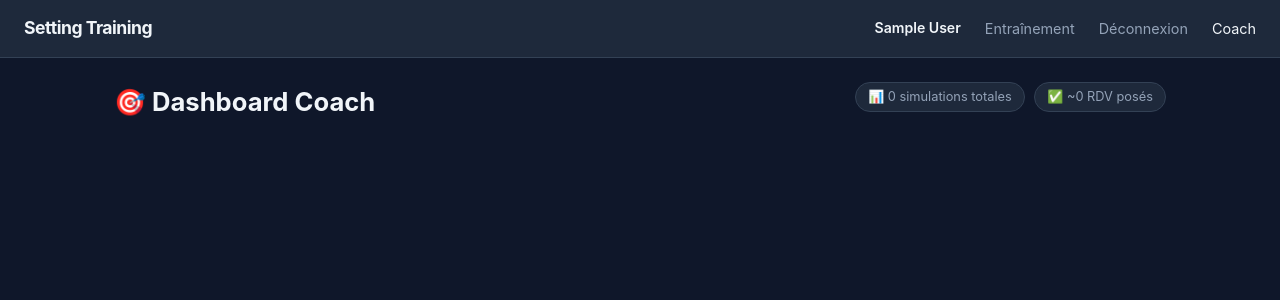
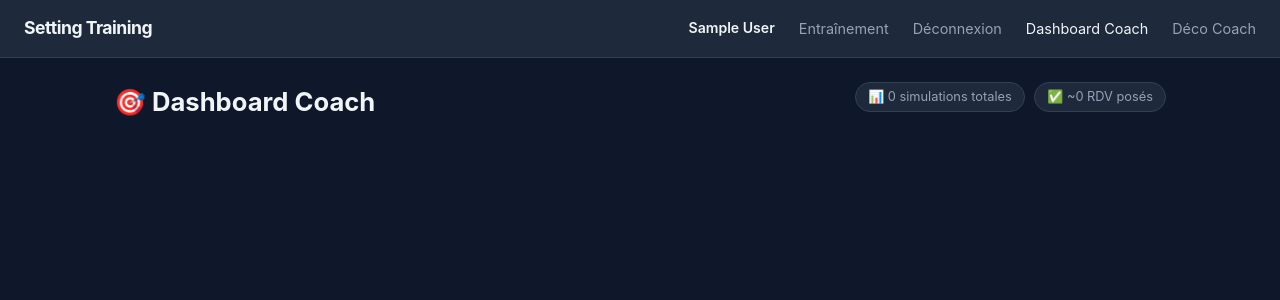
Before and after one commit to ysmleo2-bit/mon-projet, a Flask app: page /coach in a window 1280 px wide. Shown: the top 300 px of the page. Run offline with Flask 3, Linux system fonts and the light colour scheme; the visitor is signed in with stand-in values (Sample User, id 1).

Commit message:
feat: accès admin protégé pour l'espace coach
- Route /coach/login avec email + mot de passe (configurables via .env)
- Décorateur @coach_required sur toutes les routes /coach/*
- Route /coach/logout
- Template coach_login.html
- Identifiants par défaut : leo / coach2026 (modifiables dans .env)
- Navbar mise à jour : lien Coach visible, bouton déco quand connecté

https://claude.ai/code/session_0125VWUdbZBzAiocwxaymxZd

```diff
--- a/app.py
+++ b/app.py
@@ -30,6 +30,9 @@ BASE_DIR      = os.path.dirname(os.path.abspath(__file__))
 STUDENTS_FILE = os.path.join(BASE_DIR, "students_config.json")
 SIM_FILE      = os.path.join(BASE_DIR, "sim_sessions.json")
 ACCOUNTS_FILE = os.path.join(BASE_DIR, "accounts.json")
+
+COACH_EMAIL    = os.environ.get("COACH_EMAIL", "leo")
+COACH_PASSWORD = os.environ.get("COACH_PASSWORD", "coach2026")
 
 # ── Import des données du simulateur ────────────────────────────────────────
 from training_simulator import (
@@ -83,6 +86,15 @@ def login_required(f):
     def decorated(*args, **kwargs):
         if "user_id" not in session:
             return redirect(url_for("login"))
+        return f(*args, **kwargs)
+    return decorated
+
+
+def coach_required(f):
+    @wraps(f)
+    def decorated(*args, **kwargs):
+        if not session.get("coach_logged_in"):
+            return redirect(url_for("coach_login"))
         return f(*args, **kwargs)
     return decorated
 
@@ -342,7 +354,34 @@ def results():
 
 # ── Routes coach ─────────────────────────────────────────────────────────────
 
+@app.route("/coach/login", methods=["GET", "POST"])
+def coach_login():
+    if session.get("coach_logged_in"):
+        return redirect(url_for("coach"))
+
+    error = None
+    if request.method == "POST":
+        email    = request.form.get("email", "").strip().lower()
+        password = request.form.get("password", "")
+
+        if (email == COACH_EMAIL.lower() and
+                hash_password(password) == hash_password(COACH_PASSWORD)):
+            session["coach_logged_in"] = True
+            return redirect(url_for("coach"))
+        else:
+            error = "Identifiants incorrects."
+
+    return render_template("coach_login.html", error=error)
+
+
+@app.route("/coach/logout")
+def coach_logout():
+    session.pop("coach_logged_in", None)
+    return redirect(url_for("coach_login"))
+
+
 @app.route("/coach")
+@coach_required
 def coach():
     accounts     = load_accounts()
     sim_sessions = load_sim_sessions()
@@ -377,6 +416,7 @@ def coach():
 
 
 @app.route("/coach/eleve/<eleve_id>")
+@coach_required
 def coach_eleve(eleve_id):
     accounts     = load_accounts()
     sim_sessions = load_sim_sessions()
@@ -401,6 +441,7 @@ def coach_eleve(eleve_id):
 
 
 @app.route("/coach/session/<session_id>")
+@coach_required
 def coach_session(session_id):
     sim_sessions = load_sim_sessions()
     s = next((x for x in sim_sessions if x["id"] == session_id), None)
--- a/templates/base.html
+++ b/templates/base.html
@@ -19,7 +19,12 @@
         <a href="{{ url_for('login') }}">Connexion</a>
         <a href="{{ url_for('register') }}">Créer un compte</a>
       {% endif %}
-      <a href="{{ url_for('coach') }}" class="nav-coach">Coach</a>
+      {% if session.get('coach_logged_in') %}
+        <a href="{{ url_for('coach') }}" class="nav-coach">Dashboard Coach</a>
+        <a href="{{ url_for('coach_logout') }}" class="nav-logout">Déco Coach</a>
+      {% else %}
+        <a href="{{ url_for('coach_login') }}" class="nav-coach">Coach</a>
+      {% endif %}
     </div>
   </nav>
   <main>
```
Also changed, not shown: templates/coach_login.html (added, +33 -0 lines), 1 other file.
